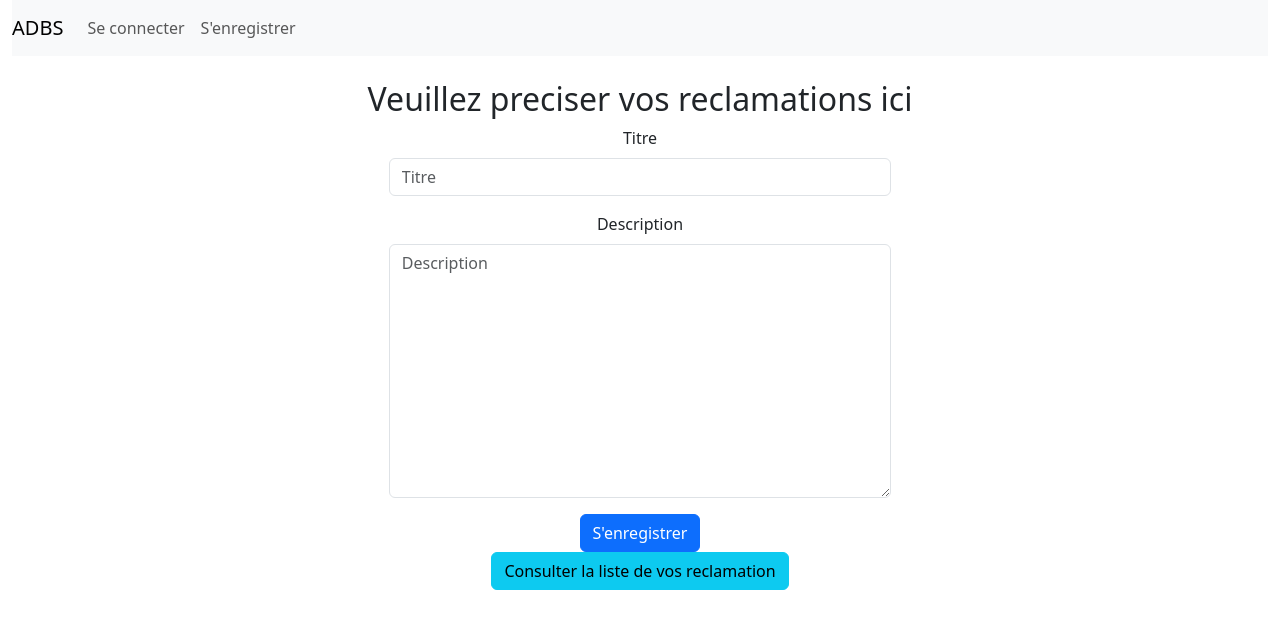
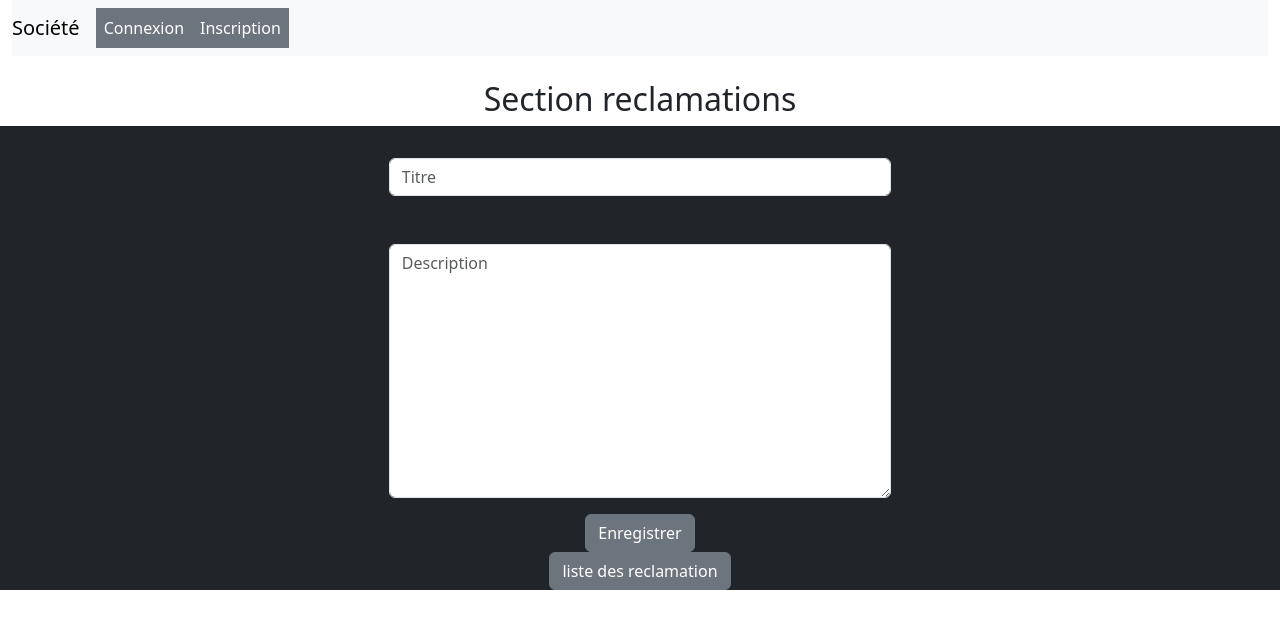
Before and after one commit to Bocar-MG/Claim_encryption_project, a Django app: template reclamation_project/reclamation/templates/reclamation/create_reclamation.html in a window 1280 px wide. Shown: the top 629 px of the page. Run offline with Django 4.2, Linux system fonts and the light colour scheme; the template is opened without the code that fills it: values that come from a table or form of the project are taken from there, others are empty; some libraries are stand-ins or nearby versions.

Commit message:
GUI changed

```diff
--- a/reclamation_project/reclamation/templates/reclamation/create_reclamation.html
+++ b/reclamation_project/reclamation/templates/reclamation/create_reclamation.html
@@ -12,28 +12,32 @@
 <div class="container-fluid">
 
     <nav class="navbar navbar-expand-lg navbar-light bg-light">
-    <a class="navbar-brand" href="#">ADBS</a>
+    <a class="navbar-brand" href="#">Société</a>
     <button class="navbar-toggler" type="button" data-toggle="collapse" data-target="#navbarNavDropdown" aria-controls="navbarNavDropdown" aria-expanded="false" aria-label="Toggle navigation">
 
         <span class="navbar-toggler-icon"></span>
     </button>
     <div class="collapse navbar-collapse" id="navbarNavDropdown">
 
-        <ul class="navbar-nav">
+        <ul class="navbar-nav bg-secondary">
+
             {% if user.is_authenticated  and user.role.Name == 'Employee'%}
             <li class="nav-item active">
-                <a class="nav-link" href="{% url 'deconnexion' %}">Se deconnecter</a>
+                <a class="nav-link text-white bg-danger" href="{% url 'deconnexion' %}">deconnexion</a>
             </li>
-              <li class="nav-item active">
-                <p class="bg-black text-white">{{user.role.Name}}</p>
+
+             <li class="nav-item active">
+                <p class="bg-black text-white bg-secondary">{{user.role.Name}}</p>
             </li>
+
             {% else %}
             <li class="nav-item active">
-                <a class="nav-link" href="{% url 'connexion' %}">Se connecter</a>
+                <a class="nav-link text-white bg-secondary" href="{% url 'connexion' %}">Connexion</a>
             </li>
             <li class="nav-item">
-                <a class="nav-link" href="{% url 'register' %}">S'enregistrer</a>
+                <a class="nav-link text-white bg-secondary" href="{% url 'register' %}">Inscription</a>
             </li>
+
             {% endif %}
         </ul>
 
@@ -41,19 +45,19 @@
 </nav>
     <br>
 
-    <h2 class="text-center">Veuillez preciser vos reclamations ici</h2>
-    <div class="row bg-gradient">
+    <h2 class="text-center">Section reclamations</h2>
+    <div class="row bg-dark">
         <div class="col-12 text-center" >
             <form method="post" style="width:40%;margin:auto;">
     {% csrf_token %}
      {% bootstrap_form formulaire show_help=False %}
       {% buttons %}
-        <button type="submit" class="btn btn-primary">S'enregistrer</button>
+        <button type="submit" class="btn btn-secondary">Enregistrer</button>
     {% endbuttons %}
 
 
 </form>
-            <a href="{% url 'liste' %}" class="btn btn-info">Consulter la liste de vos reclamation</a>
+            <a href="{% url 'liste' %}" class="btn btn-secondary">liste des reclamation</a>
         </div>
     </div>
 
--- a/reclamation_project/reclamation/views.py
+++ b/reclamation_project/reclamation/views.py
@@ -77,7 +77,7 @@ def list_reclamation(request):
             except InvalidToken:
                 print("Invalid key - Unsuccessfully decrypted")
 
-        return render(request, 'reclamation/directeur_interface.html', {'list_reclamations': list_reclamations})
+        return render(request, 'reclamation/responsable_reclamation.html', {'list_reclamations': list_reclamations})
 
 
 
```
Also changed, not shown: reclamation_project/reclamation/templates/reclamation/login.html (+9 -5 lines), reclamation_project/reclamation/templates/reclamation/registration.html (+5 -5 lines), reclamation_project/reclamation/templates/reclamation/responsable_reclamation.html (renamed from reclamation_project/reclamation/templates/reclamation/directeur_interface.html, +5 -5 lines), reclamation_project/db.sqlite3, 2 other files.
